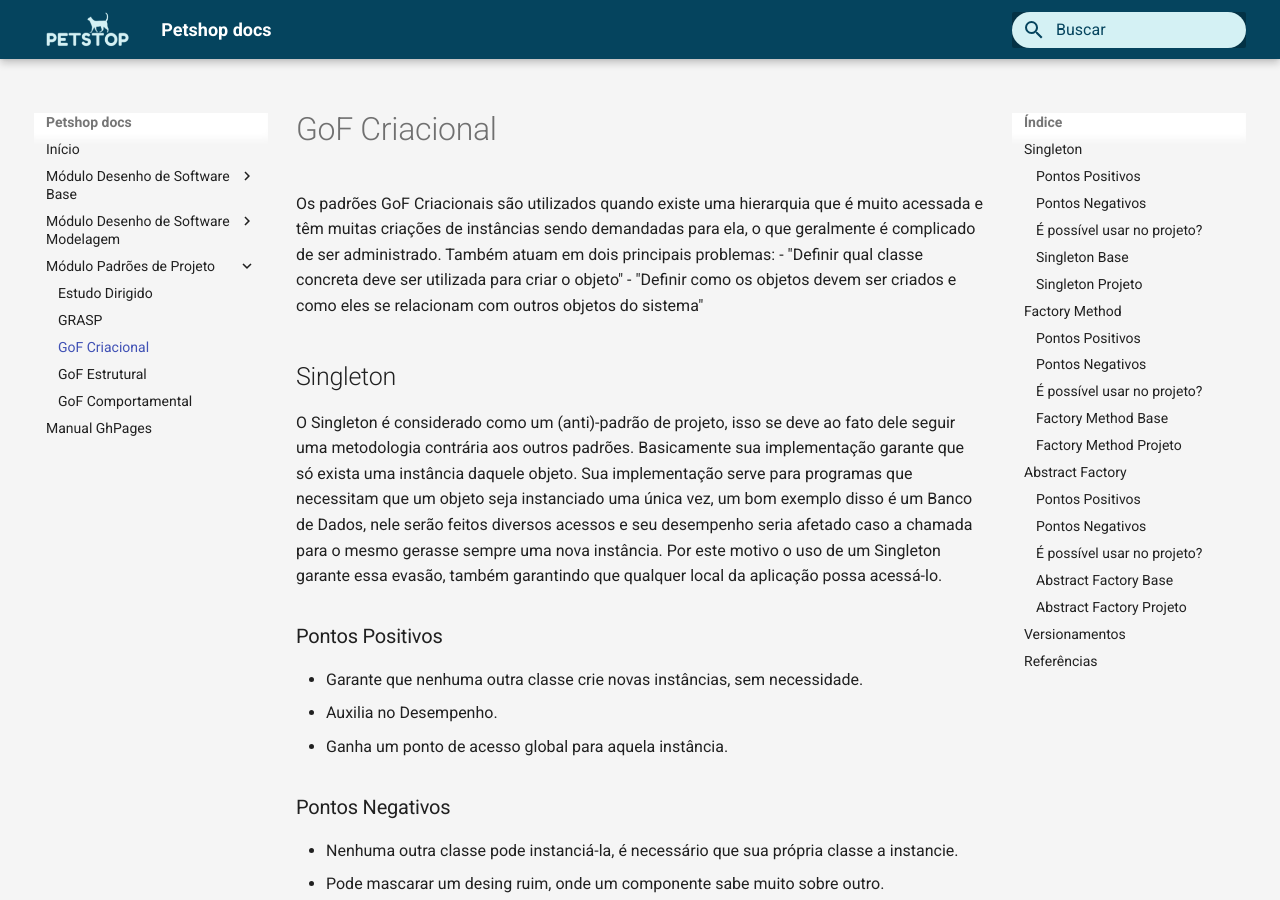
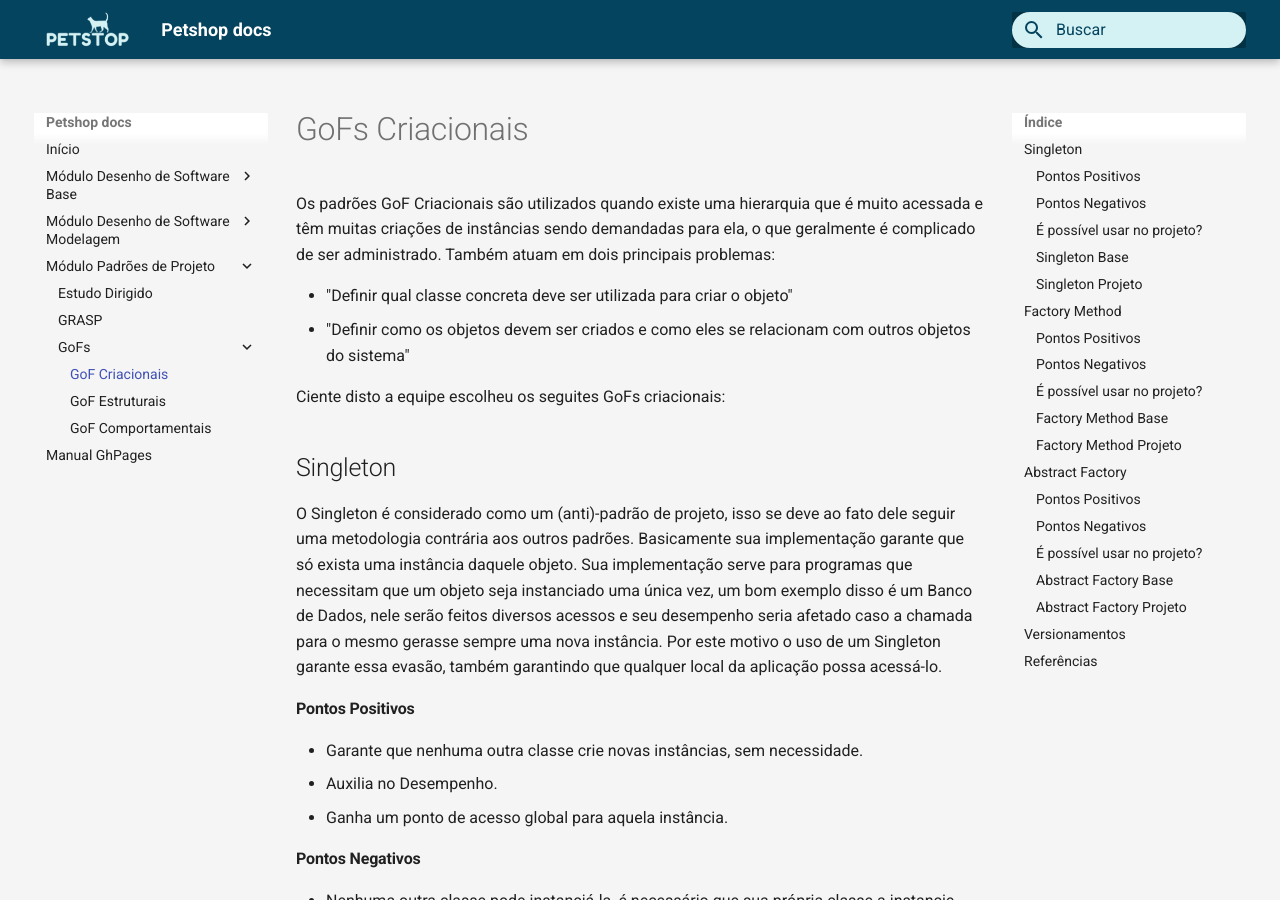
Before and after one commit to UnBArqDsw2021-1/2021.1_G3_PetStop_docs, an MkDocs documentation site: the page built from docs/padroes/gofCriacional/gofCriacional.md, in a window 1280 px wide and 900 px high. Built offline with MkDocs 1.6.1 and Material for MkDocs 9.7.7, drawn with Linux system fonts in a browser that asks for light colours; some of the changed text lies outside the part shown.

Commit message:
docs: text and doc review
Co-authored-by: Gabriela Pivetta <gpivetta99@gmail.com>
Co-authored-by: Antonio Ruan Moura Barreto <49329964+RuanMoura@users.noreply.github.com>
Co-authored-by: Vinicius Vieira de Souza <49957412+faco400@users.noreply.github.com>

```diff
--- a/docs/padroes/gofCriacional/gofCriacional.md
+++ b/docs/padroes/gofCriacional/gofCriacional.md
@@ -1,27 +1,29 @@
-# GoF Criacional
+# GoFs Criacionais
 
-<p>Os padrões GoF Criacionais são utilizados quando existe uma hierarquia que é muito acessada e têm muitas criações de instâncias sendo demandadas para ela, o que geralmente é complicado de ser administrado. Também atuam em dois principais problemas:
+Os padrões GoF Criacionais são utilizados quando existe uma hierarquia que é muito acessada e têm muitas criações de instâncias sendo demandadas para ela, o que geralmente é complicado de ser administrado. Também atuam em dois principais problemas:
 
 - "Definir qual classe concreta deve ser utilizada para criar o objeto"
 - "Definir como os objetos devem ser criados e como eles se
-relacionam com outros objetos do sistema"</p>
+  relacionam com outros objetos do sistema"
+
+Ciente disto a equipe escolheu os seguites GoFs criacionais:
 
 ## Singleton
 
 <p>O Singleton é considerado como um (anti)-padrão de projeto, isso se deve ao fato dele seguir uma metodologia contrária aos outros padrões. Basicamente sua implementação garante que só exista uma instância daquele objeto. Sua implementação serve para programas que necessitam que um objeto seja instanciado uma única vez, um bom exemplo disso é um Banco de Dados, nele serão feitos diversos acessos e seu desempenho seria afetado caso a chamada para o mesmo gerasse sempre uma nova instância. Por este motivo o uso de um Singleton garante essa evasão, também garantindo que qualquer local da aplicação possa acessá-lo.</p>
 
-### Pontos Positivos
+#### Pontos Positivos
 
 - Garante que nenhuma outra classe crie novas instâncias, sem necessidade.
 - Auxilia no Desempenho.
 - Ganha um ponto de acesso global para aquela instância.
 
-### Pontos Negativos
+#### Pontos Negativos
 
 - Nenhuma outra classe pode instanciá-la, é necessário que sua própria classe a instancie.
 - Pode mascarar um desing ruim, onde um componente sabe muito sobre outro.
 
-### É possível usar no projeto?
+#### É possível usar no projeto?
 
 - Sim, visto que assim como no exemplo, também temos um banco de dados, garantindo desempenho duarante o uso do banco.
 
@@ -66,17 +68,17 @@ criando instâncias para esse ConcreteProductX() no método createProduct() de C
 <p>Esse padão de projeto sugere que se deve explicitamente criar uma interface para cada variação de um produto.</p>
 <p>Tem como o objetivo isolar a criação dos objetos do seu uso e criar famílias de objetos relacionados sem depender das classes concretas.</p>
 
-### Pontos Positivos
+#### Pontos Positivos
 
 - Evita a acoplação entre os produtos concretos e o codigo do cliente.
 - Pode incluir novas variantes sem quebrar o codigo existente.
 - Extrai a criação do produto para um lugar, fazendo o codigo ser mais facil de ter suporte.
 
-### Pontos Negativos
+#### Pontos Negativos
 
 - O codigo pode se tornar mais complicado que deveria, ja que novas interfaces e classes são introduzidas junto com o padrão.
 
-### É possível usar no projeto?
+#### É possível usar no projeto?
 
 É possivel a utilização, pois no caso de criação de eventos temos diversos tipos de eventos que precisam ser criados.
 
--- a/mkdocs.yml
+++ b/mkdocs.yml
@@ -17,51 +17,52 @@ extra_css:
 nav:
   - Início: index.md
   - Módulo Desenho de Software Base:
-    - Projeto não orientado a abordagens específicas:
-      - Reuniões:
-        - Reunião 1 - (20/07): reunioes/reuniao1.md
-        - Reunião 2 - (27/07): reunioes/reuniao2.md
-        - Reunião 3 (Unpack) - (28/07): reunioes/reuniao3.md
-        - Reunião 4 (Unpack) - (29/07): reunioes/reuniao4.md
-        - Reunião 5 (Decision) - (03/08): reunioes/reuniao5.md
-      - Design Sprint:
-        - About: designSprint/about.md
-        - <i>Unpack</i>:
-          - 5W2H: artefatos/5w2h.md
-          - Causa-Efeito: artefatos/causa-efeito.md
-          - <i>Brainstorm</i>: artefatos/brainstorm.md
-        - <i>Sketch</i>: designSprint/sketch.md
-        - <i>Decision</i>:
-          - Escolha: designSprint/decision.md
-          - <i>Storyboard</i>: artefatos/storyboard.md
-          - Introspecção: artefatos/introspeccao.md
-          - Priorização:
-            - Brainstorm: priorizacao/brainstorm-moscow.md
-        - <i>Prototype</i>: designSprint/prototype.md
-    - Processos, metodologias e abordagens:
-      - BPMN: artefatos/bpmn.md
-      - Glossário: artefatos/glossario.md
+      - Projeto não orientado a abordagens específicas:
+          - Reuniões:
+              - Reunião 1 - (20/07): reunioes/reuniao1.md
+              - Reunião 2 - (27/07): reunioes/reuniao2.md
+              - Reunião 3 (Unpack) - (28/07): reunioes/reuniao3.md
+              - Reunião 4 (Unpack) - (29/07): reunioes/reuniao4.md
+              - Reunião 5 (Decision) - (03/08): reunioes/reuniao5.md
+          - Design Sprint:
+              - About: designSprint/about.md
+              - <i>Unpack</i>:
+                  - 5W2H: artefatos/5w2h.md
+                  - Causa-Efeito: artefatos/causa-efeito.md
+                  - <i>Brainstorm</i>: artefatos/brainstorm.md
+              - <i>Sketch</i>: designSprint/sketch.md
+              - <i>Decision</i>:
+                  - Escolha: designSprint/decision.md
+                  - <i>Storyboard</i>: artefatos/storyboard.md
+                  - Introspecção: artefatos/introspeccao.md
+                  - Priorização:
+                      - Brainstorm: priorizacao/brainstorm-moscow.md
+              - <i>Prototype</i>: designSprint/prototype.md
+      - Processos, metodologias e abordagens:
+          - BPMN: artefatos/bpmn.md
+          - Glossário: artefatos/glossario.md
   - Módulo Desenho de Software Modelagem:
-    - Módulo Projeto Orientado a Abordagens Tradicionais:
-      - Modelagem UML Estática:
-        - Diagrama de Classes: modelagem/umlEstaticos/classes.md
-        - Diagrama de Pacotes: modelagem/umlEstaticos/pacotes.md
-        - Diagrama de Componentes: modelagem/umlEstaticos/componentes.md
-      - Modelagem UML Dinâmica:
-        - Diagrama de Atividades: modelagem/umlDinamicos/atividades.md
-        - Diagrama de Estados: modelagem/umlDinamicos/estados.md
-        - Diagrama de Comunicação: modelagem/umlDinamicos/comunicacao.md
-        - Diagrama de Sequência: modelagem/umlDinamicos/sequencia.md
-      - Módulo Modelagem Ágil:
-        - Backlog: backlog/backlog.md
-        - Personas: backlog/personas.md
-    - Iniciativas Extras:
-      - Modelagem Banco de Dados: modelagemDB/modelagem_db.md
-      - Personas: backlog/personas.md
+      - Módulo Projeto Orientado a Abordagens Tradicionais:
+          - Modelagem UML Estática:
+              - Diagrama de Classes: modelagem/umlEstaticos/classes.md
+              - Diagrama de Pacotes: modelagem/umlEstaticos/pacotes.md
+              - Diagrama de Componentes: modelagem/umlEstaticos/componentes.md
+          - Modelagem UML Dinâmica:
+              - Diagrama de Atividades: modelagem/umlDinamicos/atividades.md
+              - Diagrama de Estados: modelagem/umlDinamicos/estados.md
+              - Diagrama de Comunicação: modelagem/umlDinamicos/comunicacao.md
+              - Diagrama de Sequência: modelagem/umlDinamicos/sequencia.md
+          - Módulo Modelagem Ágil:
+              - Backlog: backlog/backlog.md
+              - Personas: backlog/personas.md
+      - Iniciativas Extras:
+          - Modelagem Banco de Dados: modelagemDB/modelagem_db.md
+          - Personas: backlog/personas.md
   - Módulo Padrões de Projeto:
       - Estudo Dirigido: padroes/estudoDirigido.md
       - GRASP: padroes/grasp/grasp.md
-      - GoF Criacional: padroes/gofCriacional/gofCriacional.md
-      - GoF Estrutural: padroes/gofEstrutural/gofEstrutural.md
-      - GoF Comportamental: padroes/gofComportamental/gofComportamental.md
+      - GoFs:
+          - GoF Criacionais: padroes/gofCriacional/gofCriacional.md
+          - GoF Estruturais: padroes/gofEstrutural/gofEstrutural.md
+          - GoF Comportamentais: padroes/gofComportamental/gofComportamental.md
   - Manual GhPages: manual.md
```
Also changed, not shown: other parts of docs/padroes/gofCriacional/gofCriacional.md (+14 -13 lines).
